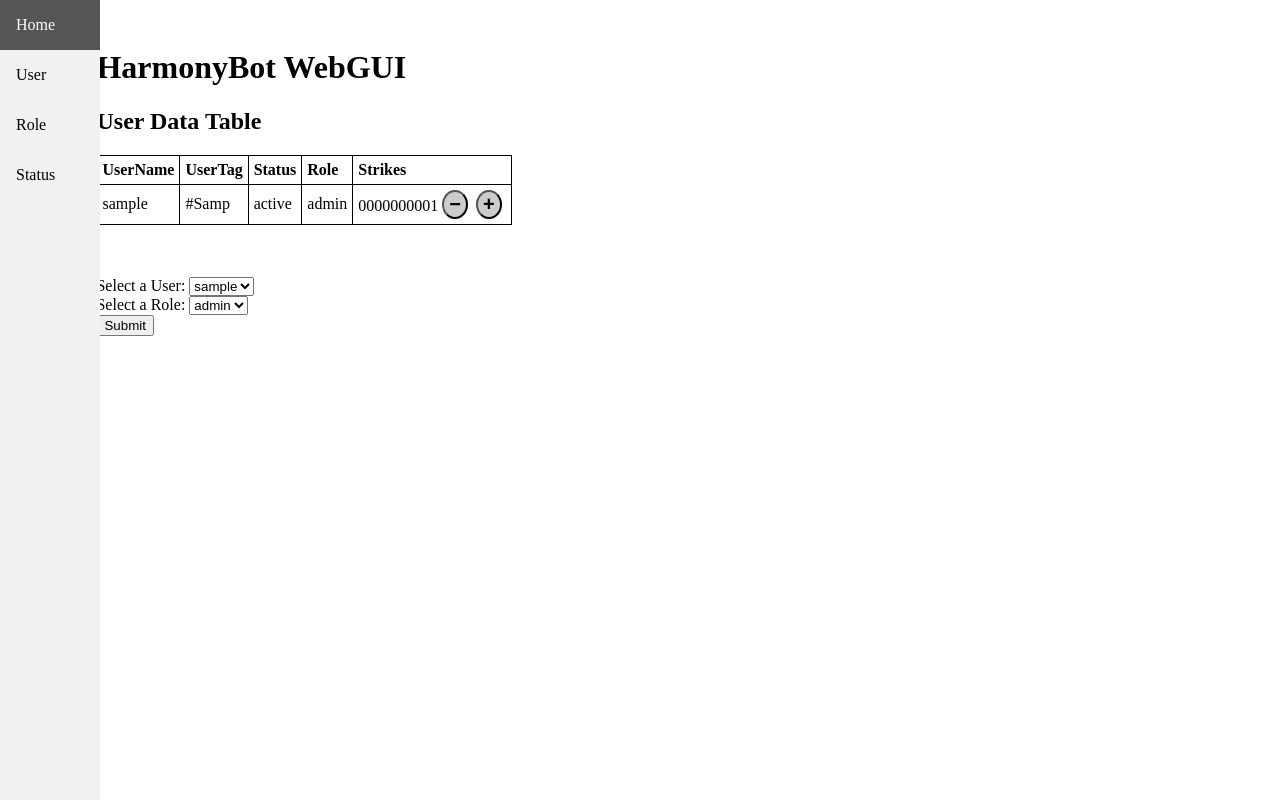
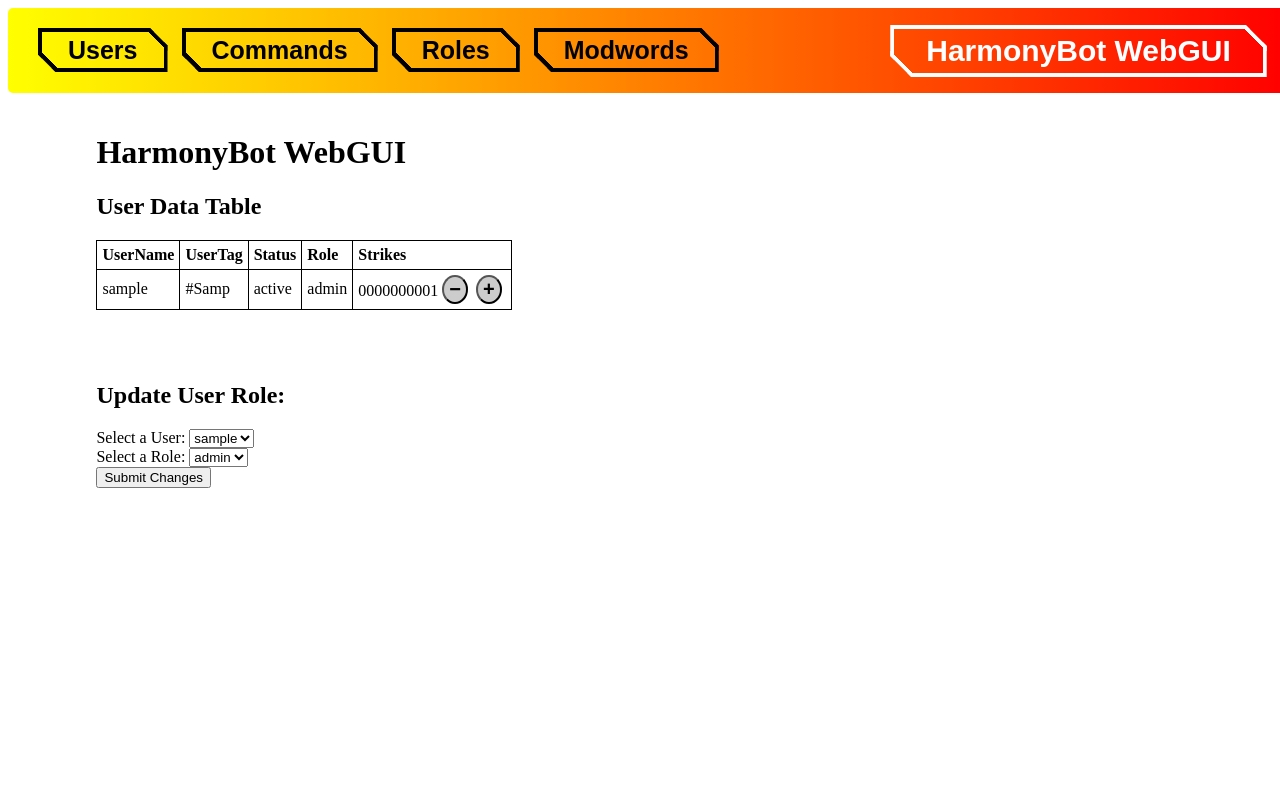
Before and after one commit to sbourgeois02/HarmonyBot, a PHP site: page / in a window 1280 px wide. Run offline with PHP 8.4, Linux system fonts and the light colour scheme; tables that the repository leaves empty hold one stand-in row (values such as "Sample post").

Commit message:
UI improvements and navbar added to homepage

```diff
--- a/PHP/includes/styles.css
+++ b/PHP/includes/styles.css
@@ -1,5 +1,5 @@
 table, th, td {
-    border: 1px solid rgb(0, 0, 0);
+    border: 1px solid #000;
     border-collapse: collapse;
 }
 th, td {
@@ -30,29 +30,104 @@ form {
   font: bold 20px Arial, sans-serif;
   margin: 0 4px;
 }
-.sidebar {
-  position: fixed;
-  left: 0;
-  top: 0;
-  width: 100px;
-  height: 100%;
-  overflow: auto;
-  background-color: #f1f1f1;
-  z-index: 99;
+.banner {
+  width: 98%;
+  height: 45px;
+  background-image: linear-gradient(to right, yellow, red);
+  border-radius: 5px;
+  padding: 20px;
 }
-.sidebar a {
-  display: block;
-  color: black;
-  padding: 16px;
-  text-decoration: none;
+.banner .title {
+  text-align: center;
+  margin-top: -3px;
+  float: right;
+}
+.banner .buttons {
+  float: left;
+}
+.banner .buttons button {
+  --border: 4px;    /* the border width */
+  --slant: 0.7em;   /* control the slanted corners */
+  --color: #000; /* the color */
+
+  margin-left: 10px;
+  font-size: 25px;
+  padding: 0.3em 1.2em;
+  border: none;
+  cursor: pointer;
+  font-weight: bold;
+  color: var(--color);
+  background:
+     linear-gradient(to bottom left,var(--color)  50%,#0000 50.1%) top right,
+     linear-gradient(to top   right,var(--color)  50%,#0000 50.1%) bottom left;
+  background-size: calc(var(--slant) + 1.3*var(--border)) calc(var(--slant) + 1.3*var(--border));
+  background-repeat: no-repeat;
+  box-shadow:
+    0 0 0 200px inset var(--s,#0000),
+    0 0 0 var(--border) inset var(--color);
+  clip-path:
+      polygon(0 0, calc(100% - var(--slant)) 0, 100% var(--slant),
+              100% 100%, var(--slant) 100%,0 calc(100% - var(--slant))
+             );
+  transition: color var(--t,0.3s), background-size 0.3s;
+}
+.banner .buttons button:focus-visible {
+  outline-offset: calc(-1*var(--border));
+  outline: var(--border) solid #000c;
+  clip-path: none;
+  background-size: 0 0;
+}
+.banner .buttons button:hover,
+.banner .buttons button:active{
+  background-size: 100% 100%;
+  color: #fff;
+  --t: 0.2s 0.1s;
+}
+.banner .buttons button:active {
+  --s: #0005;
+  transition: none;
 }
 
-.sidebar a.active {
-  background-color: #04AA6D;
-  color: white;
+
+/* WEBSITE TITLE HOVER EFFECT */
+.banner .title button {
+  --border: 4px;    /* the border width */
+  --slant: 0.7em;   /* control the slanted corners */
+  --color: #fff; /* the color */
+
+  margin-left: 10px;
+  font-size: 30px;
+  padding: 0.3em 1.2em;
+  border: none;
+  font-weight: bold;
+  color: var(--color);
+  background:
+     linear-gradient(to bottom left,var(--color)  50%,#0000 50.1%) top right,
+     linear-gradient(to top    right,var(--color)  50%,#0000 50.1%) bottom left;
+  background-size: calc(var(--slant) + 1.3*var(--border)) calc(var(--slant) + 1.3*var(--border));
+  background-repeat: no-repeat;
+  box-shadow:
+    0 0 0 200px inset var(--s,#0000),
+    0 0 0 var(--border) inset var(--color);
+  clip-path:
+      polygon(0 0, calc(100% - var(--slant)) 0, 100% var(--slant),
+              100% 100%, var(--slant) 100%,0 calc(100% - var(--slant))
+             );
+  transition: color var(--t,0.3s), background-size 0.3s;
 }
-
-.sidebar a:hover:not(.active) {
-  background-color: #555;
-  color: white;
+.banner .title button:focus-visible {
+  outline-offset: calc(-1*var(--border));
+  outline: var(--border) solid #000c;
+  clip-path: none;
+  background-size: 0 0;
 }
+.banner .title button:hover,
+.banner .title button:active{
+  background-size: 100% 100%;
+  color: #000;
+  --t: 0.2s 0.1s;
+}
+.banner .title button:active {
+  --s: #0005;
+  transition: none;
+}
--- a/PHP/index.php
+++ b/PHP/index.php
@@ -10,13 +10,18 @@
 </head>
 
 <body>
+    <div class="banner">
+        <div class="title">
+            <button>HarmonyBot WebGUI</button>
+        </div>
+        <div class="buttons">
+            <button>Users</button>
+            <button>Commands</button>
+            <button>Roles</button>
+            <button>Modwords</button>
+        </div>
+    </div>
     <div class="main">
-        <div class="sidebar">
-            <a href="index.php">Home</a>
-            <a href="user.php">User</a>
-            <a href="role.php">Role</a>
-            <a href="status.php">Status</a>
-        </div>
         <div class="content">
             <h1>HarmonyBot WebGUI</h1>
             <h2>User Data Table</h2>
@@ -68,6 +73,7 @@
         </div>
         <p></p>
         <div class="content">
+            <h2>Update User Role:</h2>
             <form method="post" action="process.php">
                 <label for="user">Select a User: </label>
                 <select name="user" id="user">
@@ -103,7 +109,7 @@
                     ?>
                 </select>
                 <br>
-                <button type="submit">Submit</button>
+                <button type="submit">Submit Changes</button>
             <br>
         </div>
     </div>
```
